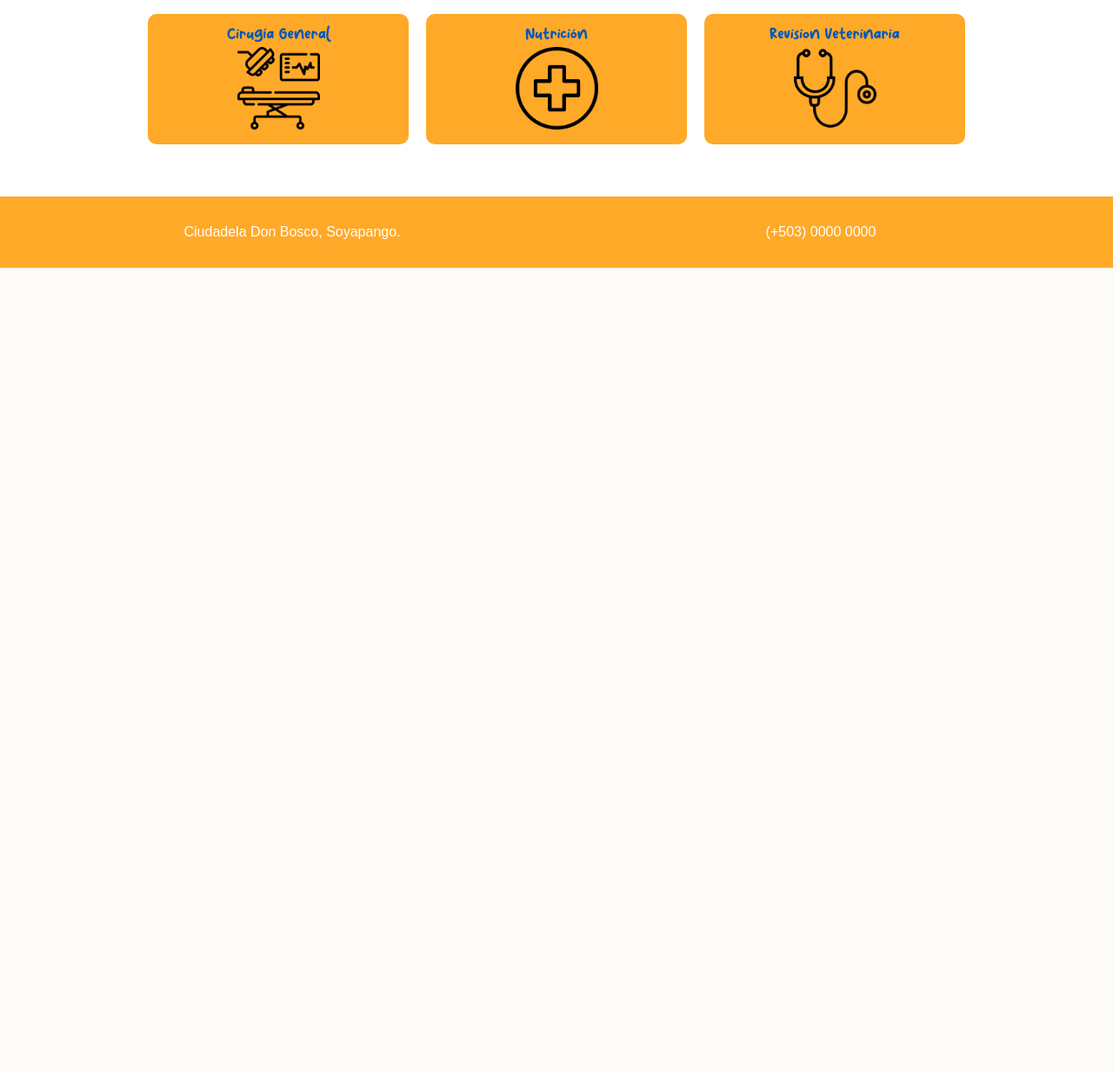
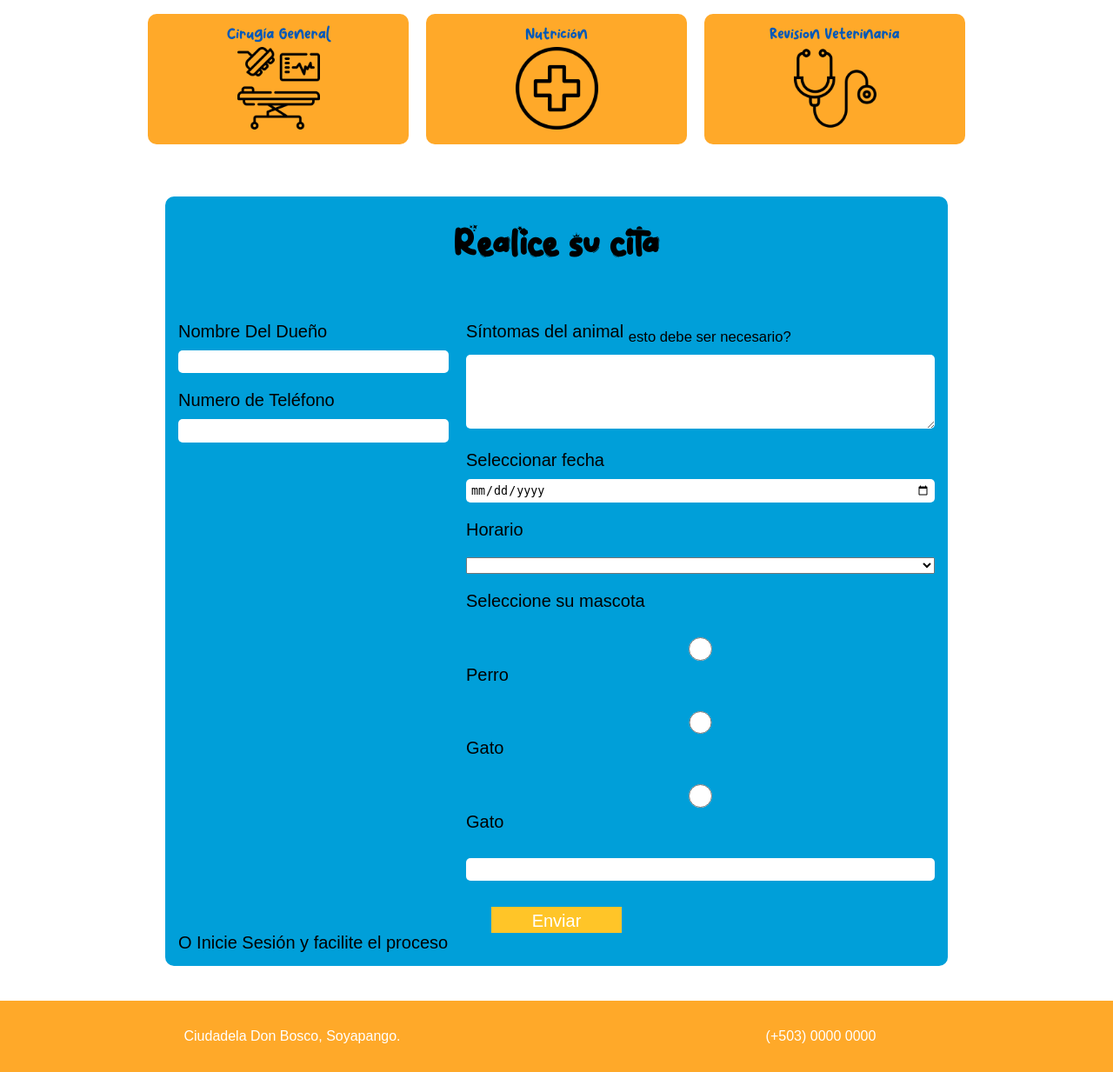
Before and after one commit to EdsonCHC/Dr.-Huellita, a PHP site: page / in a window 1280 px wide. Shown: the part 1733-2966 px from the top of the page at 87% size. Before the commit the page ends 2041 px from the top, so only its background shows below. Run offline with PHP 8.4, Linux system fonts and the light colour scheme.

Commit message:
añadio formulario cita(falta), se intento validar pags de login y resgister(falta) pero se tienen idea de como solucionarlo

```diff
--- /dev/null
+++ b/veterinaria/css/footer.css
@@ -0,0 +1,21 @@
+footer {
+    width: 100%;
+    background-color: #ffa929;
+    color: #fff;
+    }
+
+    .top_header {
+    padding: 2rem;
+    display: flex;
+    align-items: center;
+    justify-content: center;
+    position: relative;
+    }
+
+    .top_header section {
+    display: flex;
+    text-align: center;
+    align-items: center;
+    justify-content: center;
+    width: 100%;
+}
--- a/veterinaria/css/index.css
+++ b/veterinaria/css/index.css
@@ -1,6 +1,7 @@
 @import url(../css/header.css);
 @import url(../css/colors.css);
 @import url(../css/fonts.css);
+@import url(../css/footer.css);
 
 *, html{
 
@@ -174,24 +175,62 @@ main{
     margin-top: 5px;
 }
 
-footer {
+#cita{
+    width: 80%;
+    max-width: 900px;
+    margin: 0 auto 40px;
+    background-color: var(--color5);
+    padding: 15px;
+    border-radius: 10px;
+    font-size: 20px;
+}
+
+.campos{
+    display: flex;
+    gap: 20px;
+}
+
+fieldset {
+    border: none;
+    padding: 2rem 0 0 0;
+    min-width: 100px;
+}
+
+label, select{
     width: 100%;
-    background-color: #ffa929;
+    display: block;
+    margin: 20px 0;
+    cursor: pointer;
+}
+
+input, textarea {
+    margin: 10px 0 0 0;
+    width: 100%;
+    min-height: 2em;
+    outline: none;
+    border-radius: 5px;
+    border: none;
+    padding: 1px 0px 1px 4px;
+    padding: 5px;
+}
+
+h1 {
+    margin: 0.3em auto;
+    text-align: center;
+    font-weight: 100;
+    font-family: play;
+}
+
+#button{
+    display: none;
+}
+
+#labelS{
+    margin: 10px auto 0;
     color: #fff;
-    }
-
-    .top_header {
-    padding: 2rem;
-    display: flex;
-    align-items: center;
-    justify-content: center;
-    position: relative;
-    }
-
-    .top_header section {
-    display: flex;
+    padding: 5px;
+    width: 150px;
     text-align: center;
-    align-items: center;
-    justify-content: center;
-    width: 100%;
+    height: 30px;
+    background-color: var(--color2);
 }
--- a/veterinaria/css/signUp.css
+++ b/veterinaria/css/signUp.css
@@ -41,10 +41,6 @@ fieldset {
     min-width: 100px;
 }
 
-legend{
-    margin: 5px;
-}
-
 label, select {
     width: 100%;
     display: block;
@@ -52,7 +48,7 @@ label, select {
     cursor: pointer;
 }
 
-input {
+input, textarea {
     margin: 10px 0 0 0;
     width: 100%;
     min-height: 2em;
--- a/veterinaria/html/Login.php
+++ b/veterinaria/html/Login.php
@@ -1,3 +1,9 @@
+<?php
+
+ if(isset($_SESSION["user_info"])){
+    header("Location: ../html/index.php");
+}
+?>
 <!DOCTYPE html>
 <html lang="en">
 
--- a/veterinaria/html/header.php
+++ b/veterinaria/html/header.php
@@ -12,7 +12,7 @@
           <li class="navLI <?php esconderv2(); ?>"><a href="./signUP.php">Registrase</a></li>
           <li class="navLI <?php esconderv2(); ?>"><a href="./Login.php">Iniciar Sesión</a></li>
           <li class="navLI <?php esconder(); ?>"><div id="user-pic" onclick="toggleMenu()"><img src="../icons/user.png" alt="user"></div></li>
-          <li class="navLI"><a class="cita" href="#">Cita</a></li>
+          <li class="navLI"><a class="cita" href="#cita">Cita</a></li>
     </ul>
     <div class="user-config" id="subMenu">
         <div id="userInfo">
--- a/veterinaria/html/index.php
+++ b/veterinaria/html/index.php
@@ -1,5 +1,6 @@
 <!DOCTYPE html>
 <html lang="es">
+
 <head>
     <meta charset="UTF-8">
     <meta http-equiv="X-UA-Compatible" content="IE=edge">
@@ -8,6 +9,7 @@
     <link rel="stylesheet" href="../css/index.css">
     <link rel="shortcut icon" href="../img/logo.png">
 </head>
+
 <body>
     <!-- import header -->
     <?php
@@ -26,14 +28,14 @@
         </div>
     </header>
     <main>
-        <section class="mainSection" >
+        <section class="mainSection">
             <article class="art" id="nosotros">
                 <div class="container">
                     <h2>Sobre Nosotros</h2>
                     <img class="animal" src="../img/xd.png" alt="imagen sobre nosotros">
                 </div>
                 <div class="cont">
-                    <p class="txt">Dr. Huellita, situada en el C.C.  cuenta con las instalaciones
+                    <p class="txt">Dr. Huellita, situada en el C.C. cuenta con las instalaciones
                         más modernas y todos los servicios médicos que necesitas para cuidar la
                         salud y el bienestar de tu mejor amigo. </p>
                 </div>
@@ -57,7 +59,7 @@
             <div class="tarjeta">
                 <div class="adelante">
                     <p class="servicio">Medicina General</p>
-                    <img class ="icon" src="../icons/health-insurance.png" alt="general-medicine">
+                    <img class="icon" src="../icons/health-insurance.png" alt="general-medicine">
                 </div>
             </div>
         </div>
@@ -80,7 +82,7 @@
         <div class="tarjeta-wrap">
             <div class="tarjeta">
                 <div class="adelante">
-					<p class="servicio" >Cirugía General</p>
+                    <p class="servicio">Cirugía General</p>
                     <img class="icon" src="../icons/surgery-room.png" alt="general-surgery">
                 </div>
             </div>
@@ -88,8 +90,8 @@
         <div class="tarjeta-wrap">
             <div class="tarjeta">
                 <div class="adelante">
-					<p class="servicio" >Nutrición</p>
-                    <img class ="icon" src="../icons/hospital.png" alt="nutrition">
+                    <p class="servicio">Nutrición</p>
+                    <img class="icon" src="../icons/hospital.png" alt="nutrition">
                 </div>
             </div>
         </div>
@@ -102,9 +104,72 @@
             </div>
         </div>
     </div>
-    <div class="cita">
+    <div id="cita">
+        <h1>Realice su cita</h1>
         <form action="" method="post">
-
+            <div class="campos">
+                <fieldset>
+                    <label for="nombreP">
+                        Nombre Del Dueño
+                        <input type="text" />
+                    </label>
+                    <label for="numTel">
+                        Numero de Teléfono
+                        <input type="tel">
+                    </label>
+                    <p class="warnings" id="warnings"></p>
+                </fieldset>
+                <fieldset>
+                    <label for="sint">
+                        Síntomas del animal <sub>esto debe ser necesario?</sub>
+                        <textarea name="síntomas" id="sint" cols="30" rows="5"></textarea>
+                    </label>
+                    <label for="date">
+                        Seleccionar fecha
+                        <input type="date">
+                    </label>
+                    <label for="time" class="labels">
+                        Horario
+                        <select name="horario" id="time">
+                            <option value="" selected disable></option>
+                            <option value="Mañana">Por La Mañana</option>
+                            <option value="Tarde">Por la Tarde</option>
+                        </select>
+                    </label>
+                    <p>Seleccione su mascota</p>
+                    <label for="dog">
+                        <input type="radio" name="animal" id="dog">
+                        Perro
+                    </label>
+                    <label for="cat">
+                        <input type="radio" name="animal" id="dog">
+                        Gato
+                    </label>
+                    </label>
+                    <label for="other">
+                        <input type="radio" name="animal" id="other">
+                        Gato
+                    </label>
+                    <label for="mascotaList" id="displayOther">
+                        <input list="mascotaList" id="mascotaList">
+                        <datalist id="mascotaList">
+                            <option value="mascota 1"></option>
+                            <option value="mascota 2"></option>
+                            <option value="mascota 5"></option>
+                            <option value="mascota 6"></option>
+                            <option value="mascota 7"></option>
+                            <option value="mascota 8"></option>
+                            <option value="mascota 9"></option>
+                            <option value="mascota 10"></option>
+                        </datalist>
+                    </label>
+                </fieldset>
+            </div>
+            <label for="button" id="labelS">
+                Enviar
+            </label>
+            <input type="submit" id="button">
+            <p>O Inicie Sesión y facilite el proceso</p>
         </form>
     </div>
     <!-- import footer -->
@@ -114,4 +179,5 @@
 
     <script src="../js/toggle.js"></script>
 </body>
+
 </html>
--- a/veterinaria/html/signUP.php
+++ b/veterinaria/html/signUP.php
@@ -1,3 +1,9 @@
+<?php
+ //session_start();
+ if(isset($_SESSION["user_info"])){
+    header("Location: ../html/index.php");
+}
+?>
 <!DOCTYPE html>
 <html lang="en">
 
--- a/veterinaria/php/functions.php
+++ b/veterinaria/php/functions.php
@@ -1,5 +1,5 @@
 <?php
-    session_start();
+     session_start();
 
     function esconder(){//No se muestra si no hay sesión
         if(!isset($_SESSION["user_info"][0])){
--- a/veterinaria/php/login.php
+++ b/veterinaria/php/login.php
@@ -1,5 +1,6 @@
 <?php
     session_start();
+
     //Variables
     $email = $_POST['email'];
     $password = $_POST['pass'];
```
Lines whose indentation alone changed are shown as unchanged.
